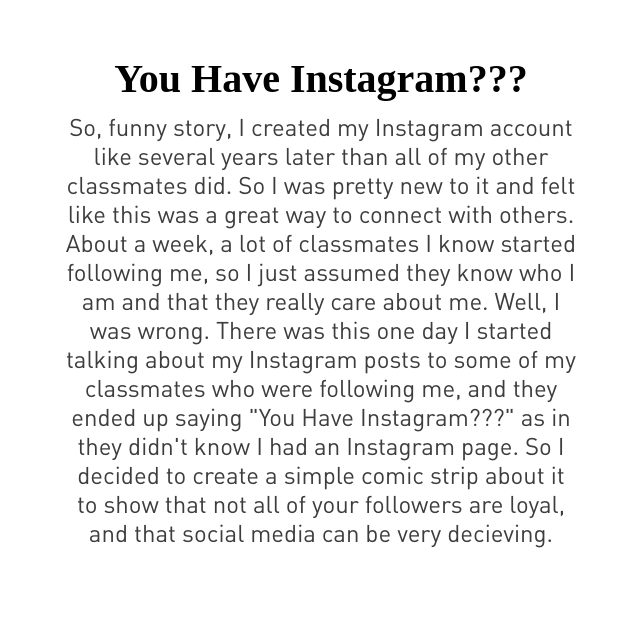
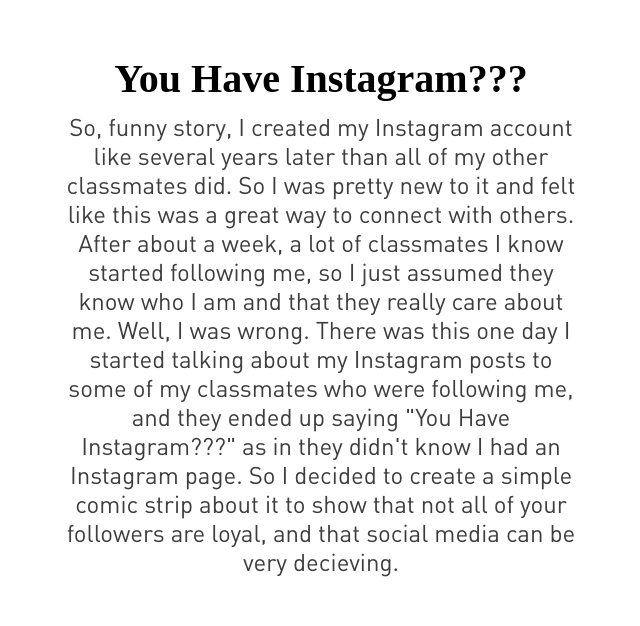
Before and after one commit to small-j1337/small-j1337.github.io, a plain HTML site: page artdescription.html in a window 1280 px wide. Shown: the part 7354-7980 px from the top of the page, without its empty margins (319-959 px from the left). Drawn offline with Linux system fonts and the light colour scheme; a web font is replaced by a local one.

Commit message:
Update artdescription.html

```diff
--- a/artdescription.html
+++ b/artdescription.html
@@ -174,7 +174,7 @@
         <h1>You Have Instagram???</h1>
         <p>So, funny story, I created my Instagram account like several years later
             than all of my other classmates did. So I was pretty new to it and felt like
-            this was a great way to connect with others. About a week, a lot of classmates I know
+            this was a great way to connect with others. After about a week, a lot of classmates I know
             started following me, so I just assumed they know who I am and that they really care about me. Well, I was wrong.
             There was this one day I started talking about my Instagram posts to some of my classmates who were following me, and they
             ended up saying "You Have Instagram???" as in they didn't know I had an Instagram page. So I decided to create a
```
